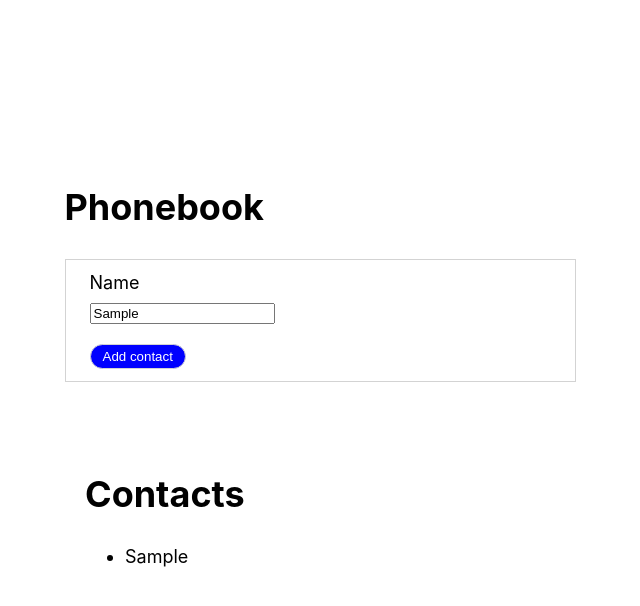
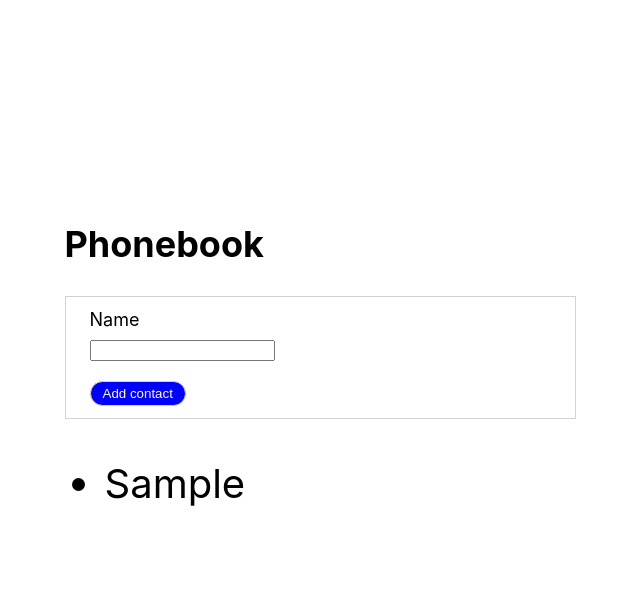
Before and after one commit to olhabahaieva/goit-react-hw-02-phonebook, a React (Create React App) app: page / in a window 1280 px wide. Both pictures are taken after typing "Sample" into the empty fields and a click on the button "Add contact". Shown: the top 606 px of the page, without its empty margins (320-960 px from the left). Built offline with nearby package versions, Linux system fonts and the light colour scheme.

Commit message:
corrected issue with adding multiple contacts

```diff
--- a/src/components/Phonebook/Phonebook.jsx
+++ b/src/components/Phonebook/Phonebook.jsx
@@ -1,11 +1,12 @@
 import React, { Component } from 'react';
 import css from './Phonebook.module.css';
 import Section from 'components/Section';
+import { nanoid } from 'nanoid';
 
 class Phonebook extends Component {
-
   state = {
     inputValue: '',
+    contacts: [], // Array to store contacts
   };
 
   onChange = (e) => {
@@ -14,18 +15,25 @@ class Phonebook extends Component {
     });
   };
 
-  //Function for the contacts component to create a new contact based on the button click
   handleButtonClick = (e) => {
     e.preventDefault();
-    this.props.createContact(this.state.inputValue);
+    const { inputValue, contacts } = this.state;
+    const newContact = {
+      id: nanoid(),
+      name: inputValue,
+    };
+
     this.setState({
+      contacts: [...contacts, newContact], // Add the new contact to the existing contacts array
       inputValue: '', // Reset the input value after creating a contact
     });
   };
 
   render() {
+    const { inputValue, contacts } = this.state;
+
     return (
-      <Section title ='Phonebook'>
+      <Section title="Phonebook">
         <div className={css.phonebook}>
           <form className={css.form} action="">
             <label className={css.label} htmlFor="name">
@@ -37,6 +45,7 @@ class Phonebook extends Component {
               pattern="^[a-zA-Za-яА-Я]+(([' -][a-zA-Za-яА-Я ])?[a-zA-Za-яА-Я]*)*$"
               title="Name may contain only letters, apostrophe, dash and spaces. For example Adrian, Jacob Mercer, Charles de Batz de Castelmore d'Artagnan"
               required
+              value={inputValue}
               onChange={this.onChange}
             />
             <button onClick={this.handleButtonClick} className={css.button} name="submit" type="submit">
@@ -44,6 +53,11 @@ class Phonebook extends Component {
             </button>
           </form>
         </div>
+        <ul>
+          {contacts.map((contact) => (
+            <li key={contact.id}>{contact.name}</li>
+          ))}
+        </ul>
       </Section>
     );
   }
```
Lines whose indentation alone changed are shown as unchanged.
